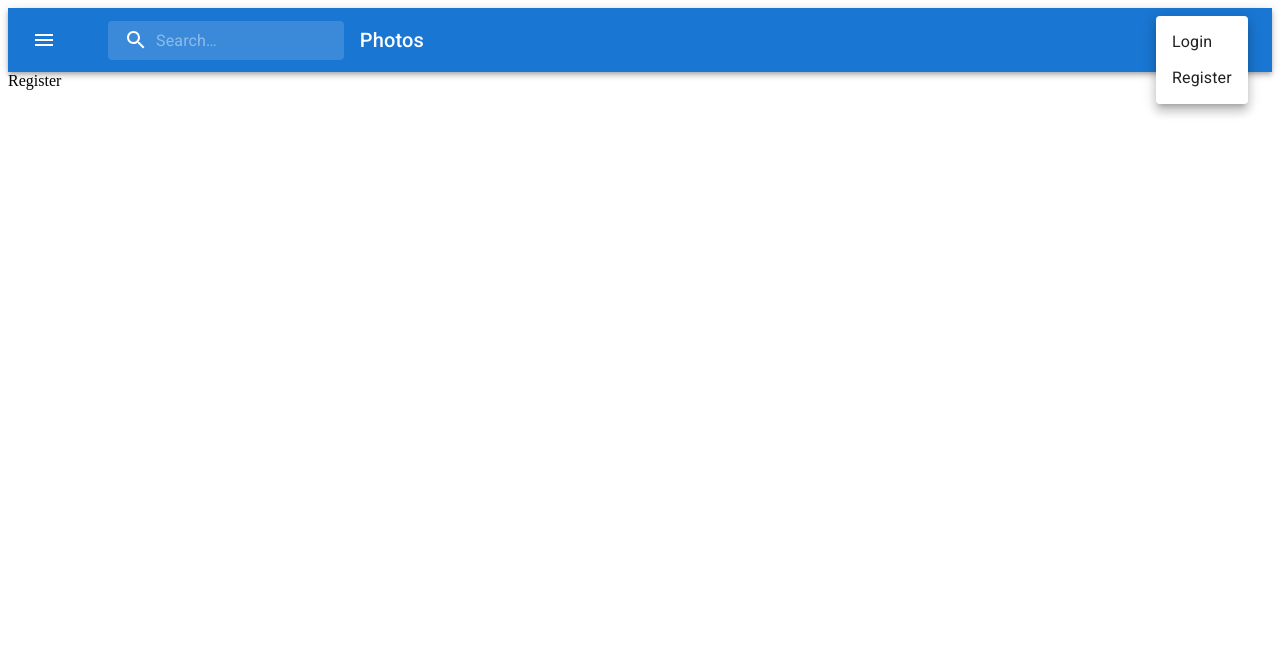
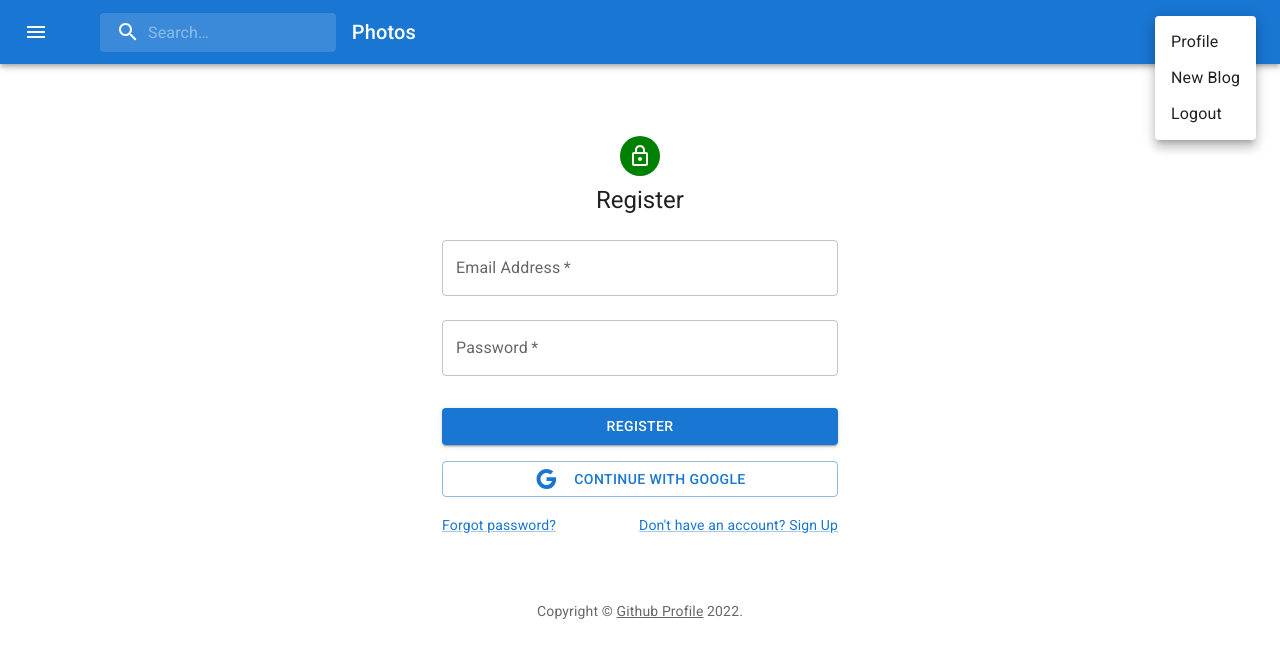
Before and after one commit to yasinyagmur/blog-app-firebase, a React (Create React App) app: page /register in a window 1280 px wide. Both pictures are taken after a click on the button 1224 px from the left and 40 px from the top of the page. Shown: the top 658 px of the page. Built offline with nearby package versions, Linux system fonts and the light colour scheme.

Commit message:
firebase,login and register page created

```diff
--- a/package.json
+++ b/package.json
@@ -11,6 +11,7 @@
     "@testing-library/jest-dom": "^5.14.1",
     "@testing-library/react": "^13.0.0",
     "@testing-library/user-event": "^13.2.1",
+    "firebase": "^9.9.1",
     "react": "^18.2.0",
     "react-dom": "^18.2.0",
     "react-router-dom": "^6.3.0",
--- a/src/app-router/AppRouter.jsx
+++ b/src/app-router/AppRouter.jsx
@@ -6,6 +6,8 @@ import Login from "../pages/Login";
 import Register from "../pages/Register";
 import Details from "../pages/Details";
 import NewBlog from "../pages/NewBlog";
+import Profile from "../pages/Profile";
+import UpdateBlog from "../pages/UpdateBlog";
 
 const AppRouter = () => {
   return (
@@ -18,6 +20,8 @@ const AppRouter = () => {
           <Route path="/register" element={<Register />} />
           <Route path="/details:id" element={<Details />} />
           <Route path="/newblog" element={<NewBlog />} />
+          <Route path="/profile" element={<Profile />} />
+          <Route path="/updateblog" element={<UpdateBlog />} />
         </Routes>
       </BrowserRouter>
     </div>
--- /dev/null
+++ b/src/auth/firebase.js
@@ -0,0 +1,33 @@
+import { initializeApp } from "firebase/app";
+import { createUserWithEmailAndPassword, getAuth } from "firebase/auth";
+
+// TODO: Replace the following with your app's Firebase project configuration
+// See: https://firebase.google.com/docs/web/learn-more#config-object
+const firebaseConfig = {
+  apiKey: process.env.REACT_APP_apiKey,
+  authDomain: process.env.REACT_APP_authDomain,
+  projectId: process.env.REACT_APP_projectId,
+  storageBucket: process.env.REACT_APP_storageBucket,
+  messagingSenderId: process.env.REACT_APP_messagingSenderId,
+  appId: process.env.REACT_APP_appId,
+};
+
+// Initialize Firebase
+const app = initializeApp(firebaseConfig);
+
+// Initialize Firebase Authentication and get a reference to the service
+export const createUser = async (email, password, navigate) => {
+  //! new user create method firebase
+  const auth = getAuth(app);
+  try {
+    let userCredential = await createUserWithEmailAndPassword(
+      auth,
+      email,
+      password
+    );
+    navigate("/");
+    console.log(userCredential);
+  } catch (error) {
+    console.log(error);
+  }
+};
--- a/src/components/Navbar.jsx
+++ b/src/components/Navbar.jsx
@@ -55,7 +55,7 @@ const StyledInputBase = styled(InputBase)(({ theme }) => ({
 }));
 
 export default function MenuAppBar() {
-  const [currentUser, setCurrentUser] = React.useState(false);
+  const [currentUser, setCurrentUser] = React.useState(true);
   const [anchorEl, setAnchorEl] = React.useState(null);
 
   // const handleChange = (event) => {
@@ -71,6 +71,22 @@ export default function MenuAppBar() {
   };
   const handleLogin = () => {
     navigate("/login");
+    setAnchorEl(null);
+  };
+  const handleRegister = () => {
+    navigate("/register");
+    setAnchorEl(null);
+  };
+  const handleProfile = () => {
+    navigate("/profile");
+    setAnchorEl(null);
+  };
+  const handleNewBlog = () => {
+    navigate("/newblog");
+    setAnchorEl(null);
+  };
+  const handleLogout = () => {
+    navigate("/");
     setAnchorEl(null);
   };
   return (
@@ -126,7 +142,7 @@ export default function MenuAppBar() {
                 onClose={handleClose}
               >
                 <MenuItem onClick={handleLogin}>Login</MenuItem>
-                <MenuItem>Register</MenuItem>
+                <MenuItem onClick={handleRegister}>Register</MenuItem>
               </Menu>
             </div>
           ) : (
@@ -156,9 +172,9 @@ export default function MenuAppBar() {
                 open={Boolean(anchorEl)}
                 onClose={handleClose}
               >
-                <MenuItem>Profile</MenuItem>
-                <MenuItem>New Blog</MenuItem>
-                <MenuItem>Logout</MenuItem>
+                <MenuItem onClick={handleProfile}>Profile</MenuItem>
+                <MenuItem onClick={handleNewBlog}>New Blog</MenuItem>
+                <MenuItem onClick={handleLogout}>Logout</MenuItem>
               </Menu>
             </div>
           )}
--- a/src/pages/Login.jsx
+++ b/src/pages/Login.jsx
@@ -1,7 +1,118 @@
-import React from "react";
+import * as React from "react";
+import Avatar from "@mui/material/Avatar";
+import Button from "@mui/material/Button";
+import CssBaseline from "@mui/material/CssBaseline";
+import TextField from "@mui/material/TextField";
+import Link from "@mui/material/Link";
+import Grid from "@mui/material/Grid";
+import Box from "@mui/material/Box";
+import LockOutlinedIcon from "@mui/icons-material/LockOutlined";
+import Typography from "@mui/material/Typography";
+import Container from "@mui/material/Container";
+import { createTheme, ThemeProvider } from "@mui/material/styles";
+import GoogleIcon from "@mui/icons-material/Google";
 
-const Login = () => {
-  return <div>Login</div>;
-};
+function Copyright(props) {
+  return (
+    <Typography
+      variant="body2"
+      color="text.secondary"
+      align="center"
+      {...props}
+    >
+      {"Copyright © "}
+      <Link
+        color="inherit"
+        target="_blank"
+        href="https://github.com/yasinyagmur"
+      >
+        Github Profile
+      </Link>{" "}
+      {new Date().getFullYear()}
+      {"."}
+    </Typography>
+  );
+}
 
-export default Login;
+const theme = createTheme();
+
+export default function Login() {
+  const handleSubmit = (event) => {
+    event.preventDefault();
+  };
+
+  return (
+    <ThemeProvider theme={theme}>
+      <Container component="main" maxWidth="xs">
+        <CssBaseline />
+        <Box
+          sx={{
+            marginTop: 8,
+            display: "flex",
+            flexDirection: "column",
+            alignItems: "center",
+          }}
+        >
+          <Avatar sx={{ m: 1, bgcolor: "green" }}>
+            <LockOutlinedIcon />
+          </Avatar>
+          <Typography component="h1" variant="h5">
+            Sign in
+          </Typography>
+          <Box
+            component="form"
+            onSubmit={handleSubmit}
+            noValidate
+            sx={{ mt: 1 }}
+          >
+            <TextField
+              margin="normal"
+              required
+              fullWidth
+              id="email"
+              label="Email Address"
+              name="email"
+              autoComplete="email"
+              autoFocus
+            />
+            <TextField
+              margin="normal"
+              required
+              fullWidth
+              name="password"
+              label="Password"
+              type="password"
+              id="password"
+              autoComplete="current-password"
+            />
+            <Button
+              type="submit"
+              fullWidth
+              variant="contained"
+              sx={{ mt: 3, mb: 2 }}
+            >
+              Sign In
+            </Button>
+            <Button variant="outlined" fullWidth sx={{ mb: 2 }}>
+              <GoogleIcon sx={{ marginRight: "1rem" }} />
+              Continue with Google
+            </Button>
+            <Grid container>
+              <Grid item xs>
+                <Link href="#" variant="body2">
+                  Forgot password?
+                </Link>
+              </Grid>
+              <Grid item>
+                <Link href="#" variant="body2">
+                  {"Don't have an account? Sign Up"}
+                </Link>
+              </Grid>
+            </Grid>
+          </Box>
+        </Box>
+        <Copyright sx={{ mt: 8, mb: 4 }} />
+      </Container>
+    </ThemeProvider>
+  );
+}
--- a/src/pages/Register.jsx
+++ b/src/pages/Register.jsx
@@ -1,7 +1,128 @@
-import React from "react";
+import * as React from "react";
+import Avatar from "@mui/material/Avatar";
+import Button from "@mui/material/Button";
+import CssBaseline from "@mui/material/CssBaseline";
+import TextField from "@mui/material/TextField";
+import Link from "@mui/material/Link";
+import Grid from "@mui/material/Grid";
+import Box from "@mui/material/Box";
+import LockOutlinedIcon from "@mui/icons-material/LockOutlined";
+import Typography from "@mui/material/Typography";
+import Container from "@mui/material/Container";
+import { createTheme, ThemeProvider } from "@mui/material/styles";
+import GoogleIcon from "@mui/icons-material/Google";
+import { createUser } from "../auth/firebase";
+import { useState } from "react";
+import { useNavigate } from "react-router-dom";
 
-const Register = () => {
-  return <div>Register</div>;
-};
+function Copyright(props) {
+  return (
+    <Typography
+      variant="body2"
+      color="text.secondary"
+      align="center"
+      {...props}
+    >
+      {"Copyright © "}
+      <Link
+        color="inherit"
+        target="_blank"
+        href="https://github.com/yasinyagmur"
+      >
+        Github Profile
+      </Link>{" "}
+      {new Date().getFullYear()}
+      {"."}
+    </Typography>
+  );
+}
 
-export default Register;
+const theme = createTheme();
+
+export default function Register() {
+  const [email, setEmail] = useState();
+  const [password, setPassword] = useState();
+  const navigate = useNavigate();
+
+  const handleSubmit = (event) => {
+    event.preventDefault();
+    createUser(email, password, navigate);
+  };
+
+  return (
+    <ThemeProvider theme={theme}>
+      <Container component="main" maxWidth="xs">
+        <CssBaseline />
+        <Box
+          sx={{
+            marginTop: 8,
+            display: "flex",
+            flexDirection: "column",
+            alignItems: "center",
+          }}
+        >
+          <Avatar sx={{ m: 1, bgcolor: "green" }}>
+            <LockOutlinedIcon />
+          </Avatar>
+          <Typography component="h1" variant="h5">
+            Register
+          </Typography>
+          <Box
+            component="form"
+            onSubmit={handleSubmit}
+            noValidate
+            sx={{ mt: 1 }}
+          >
+            <TextField
+              margin="normal"
+              required
+              fullWidth
+              id="email"
+              label="Email Address"
+              name="email"
+              autoComplete="email"
+              autoFocus
+              onChange={(e) => setEmail(e.target.value)}
+            />
+            <TextField
+              margin="normal"
+              required
+              fullWidth
+              name="password"
+              label="Password"
+              type="password"
+              id="password"
+              autoComplete="current-password"
+              onChange={(e) => setPassword(e.target.value)}
+            />
+            <Button
+              type="submit"
+              fullWidth
+              variant="contained"
+              sx={{ mt: 3, mb: 2 }}
+            >
+              Register
+            </Button>
+            <Button variant="outlined" fullWidth sx={{ mb: 2 }}>
+              <GoogleIcon sx={{ marginRight: "1rem" }} />
+              Continue with Google
+            </Button>
+            <Grid container>
+              <Grid item xs>
+                <Link href="#" variant="body2">
+                  Forgot password?
+                </Link>
+              </Grid>
+              <Grid item>
+                <Link href="#" variant="body2">
+                  {"Don't have an account? Sign Up"}
+                </Link>
+              </Grid>
+            </Grid>
+          </Box>
+        </Box>
+        <Copyright sx={{ mt: 8, mb: 4 }} />
+      </Container>
+    </ThemeProvider>
+  );
+}
```
Also changed, not shown: 2 other files (tests, documents, lock files or other folders).
